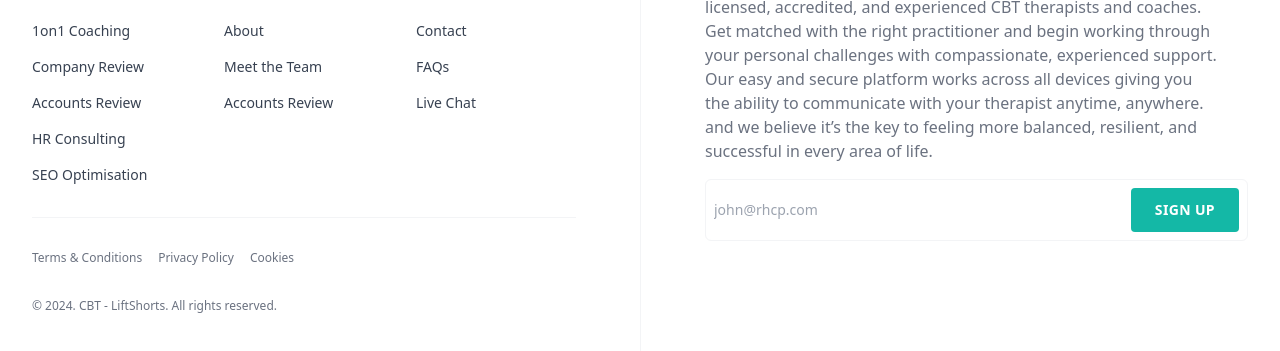
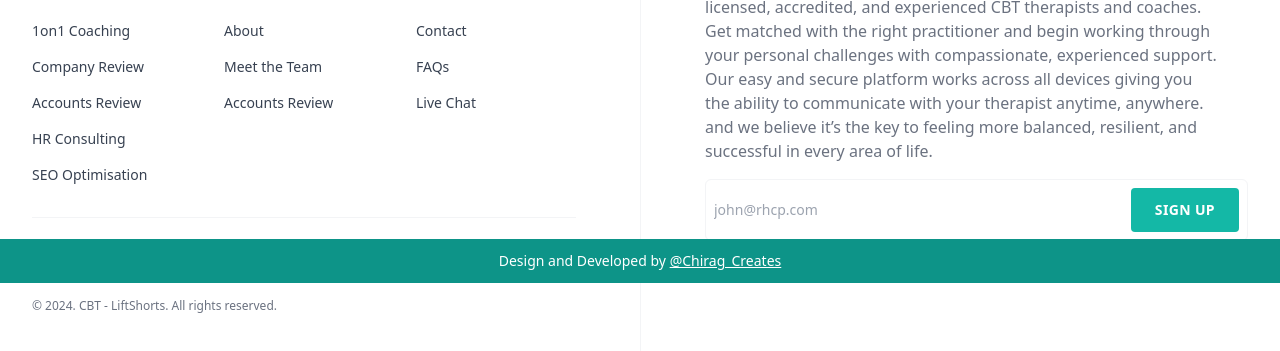
Before and after one commit to mini-project-abesit2024/SIH-2024, a plain HTML site: page aboutus.html in a window 1280 px wide. Shown: the part 517-868 px from the top of the page. Drawn offline with nearby package versions, Linux system fonts and the light colour scheme.

```diff
--- a/aboutus.html
+++ b/aboutus.html
@@ -315,6 +315,14 @@
             </div>
         </div>
     </footer>
+    <div class="fixed inset-x-0 bottom-0">
+        <div class="bg-teal-600 px-4 py-3 text-white">
+          <p class="text-center text-sm font-medium">
+            Design and Developed by
+            <a href="https://chiragtyagi.netlify.app" class="inline-block underline">@Chirag_Creates </a>
+          </p>
+        </div>
+      </div>
 </body>
 
 </html>
```
Also changed, not shown: cbt-toolkit.html (+8 -0 lines), cbt-training.html (+8 -0 lines), contact.html (+8 -0 lines), index.html (+8 -0 lines), service.html (+8 -0 lines), sign-up.html (+8 -0 lines).
